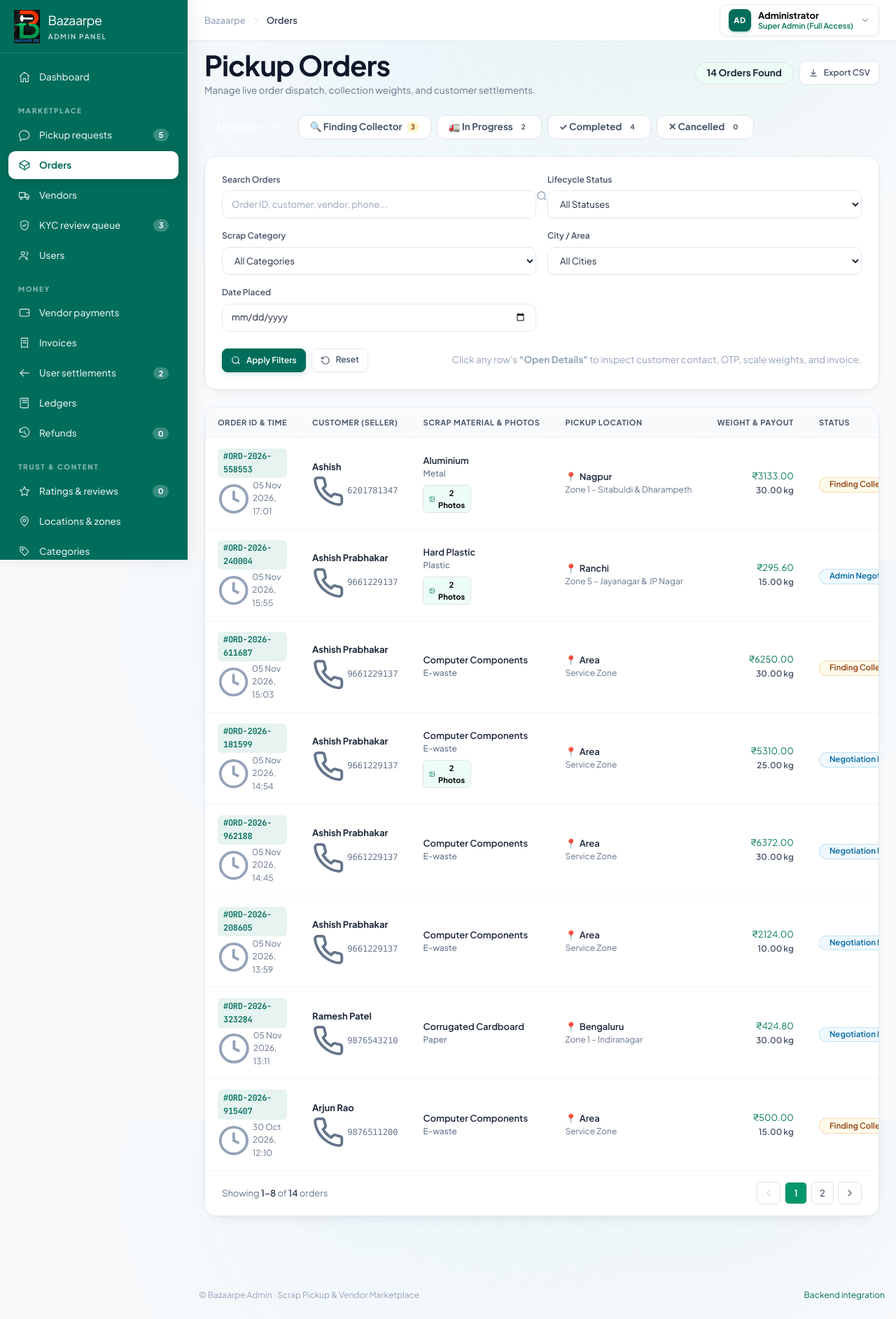
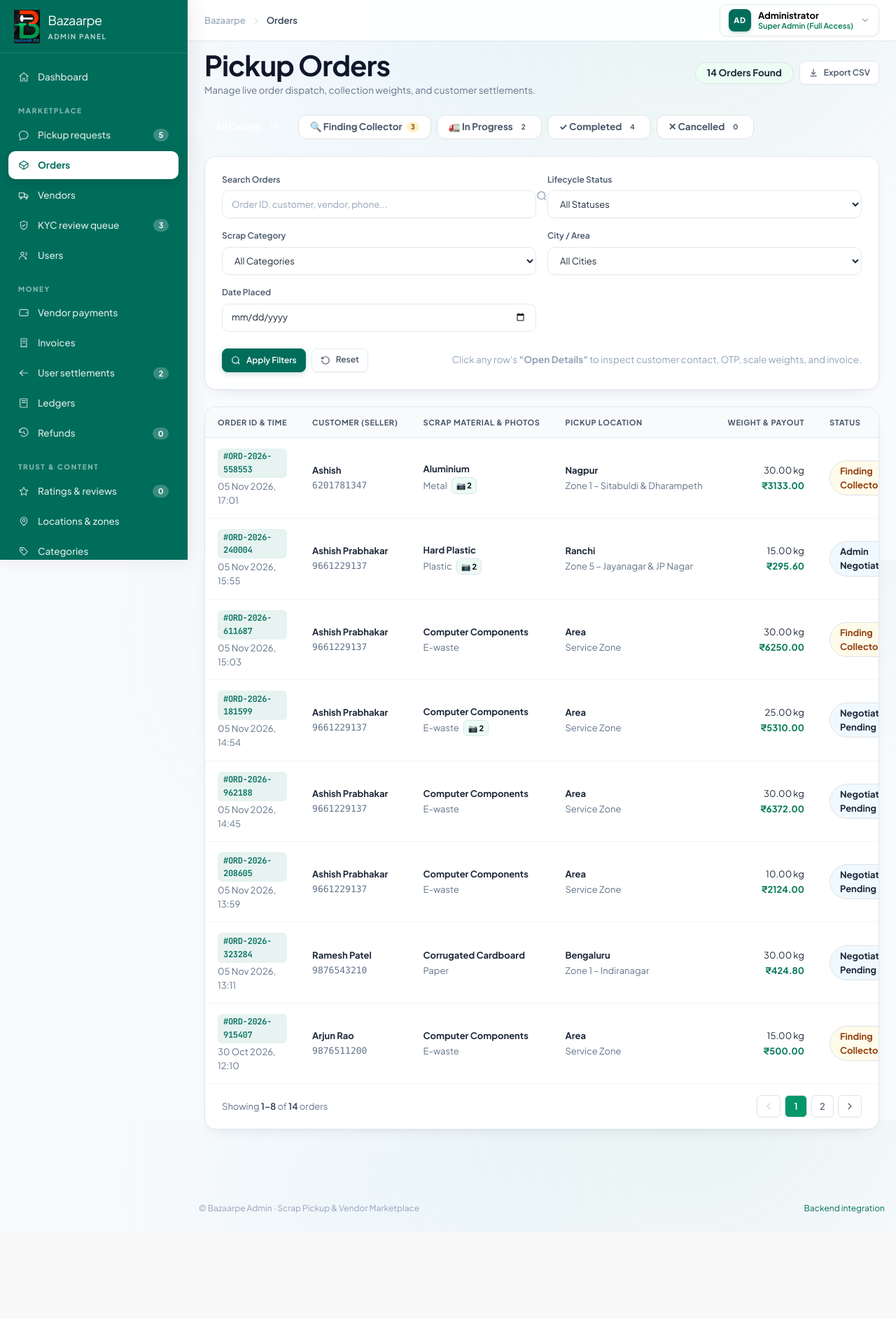
Before and after one commit to nishalpandit/bazaarpe, a Django app: page /orders.html in a window 1280 px wide. Shown: the whole page at 70% size. After the commit the page ends 1759 px from the top, so only its background shows below. Run offline with Django 5.2, Linux system fonts and the light colour scheme; a user stored in the database is signed in; data comes from the database, SQL or seed files in the repository; both versions use the stored data as it was after the commit; some libraries are stand-ins or nearby versions.

Commit message:
fix(ui): eliminate oversized table SVGs, tighten table row height, and polish typography across all list views

```diff
--- a/static/css/components.css
+++ b/static/css/components.css
@@ -1424,3 +1424,66 @@ a.bm-card:hover {
   display: inline-block !important;
   vertical-align: middle !important;
 }
+
+/* Universal SVG and Table Layout Rules */
+.bm-table,
+table {
+  border-collapse: separate !important;
+  border-spacing: 0 !important;
+  width: 100% !important;
+}
+.bm-table th,
+table th {
+  padding: 10px 16px !important;
+  font-size: 0.6875rem !important;
+  font-weight: 700 !important;
+  text-transform: uppercase !important;
+  letter-spacing: 0.05em !important;
+  color: #64748b !important;
+  background-color: #f8fafc !important;
+  border-bottom: 1px solid #e2e8f0 !important;
+  white-space: nowrap !important;
+}
+.bm-table td,
+table td {
+  padding: 11px 16px !important;
+  vertical-align: middle !important;
+  border-bottom: 1px solid #f1f5f9 !important;
+  font-size: 0.8125rem !important;
+}
+.bm-table tbody tr:hover,
+table tbody tr:hover {
+  background-color: #f8fafc !important;
+}
+.bm-table svg,
+table svg {
+  display: inline-block !important;
+  vertical-align: middle !important;
+  flex-shrink: 0 !important;
+  max-width: 16px !important;
+  max-height: 16px !important;
+}
+svg.h-3, svg.w-3 {
+  width: 12px !important;
+  height: 12px !important;
+  min-width: 12px !important;
+  max-width: 12px !important;
+}
+svg.h-3\.5, svg.w-3\.5 {
+  width: 14px !important;
+  height: 14px !important;
+  min-width: 14px !important;
+  max-width: 14px !important;
+}
+svg.h-4, svg.w-4 {
+  width: 16px !important;
+  height: 16px !important;
+  min-width: 16px !important;
+  max-width: 16px !important;
+}
+svg.h-5, svg.w-5 {
+  width: 20px !important;
+  height: 20px !important;
+  min-width: 20px !important;
+  max-width: 20px !important;
+}
--- a/templates/kyc.html
+++ b/templates/kyc.html
@@ -161,10 +161,7 @@
     </td>
     <td>
       <div class="font-bold text-slate-900 text-sm">{{ vendor.owner_name }}</div>
-      <div class="text-[0.75rem] font-mono text-slate-500 mt-0.5 flex items-center gap-1">
-        <svg class="h-3 w-3 text-emerald-600" viewBox="0 0 24 24" fill="none" stroke="currentColor" stroke-width="2"><path d="M22 16.92v3a2 2 0 0 1-2.18 2 19.79 19.79 0 0 1-8.63-3.07 19.5 19.5 0 0 1-6-6 19.79 19.79 0 0 1-3.07-8.67A2 2 0 0 1 4.11 2h3a2 2 0 0 1 2 1.72 12.84 12.84 0 0 0 .7 2.81 2 2 0 0 1-.45 2.11L8.09 9.91a16 16 0 0 0 6 6l1.27-1.27a2 2 0 0 1 2.11-.45 12.84 12.84 0 0 0 2.81.7A2 2 0 0 1 22 16.92z"/></svg>
-        <span>{{ vendor.user.username }}</span>
-      </div>
+      <div class="text-xs text-slate-500 font-mono mt-0.5">{{ vendor.user.username }}</div>
     </td>
     <td>
       <div class="font-bold text-slate-900 text-sm flex items-center gap-1">
--- a/templates/orders.html
+++ b/templates/orders.html
@@ -200,48 +200,42 @@
             {% for order in pickup_orders %}
               <tr class="hover:bg-slate-50/80 transition">
                 <td>
-                  <a class="bm-mono bm-link font-bold text-slate-900" href="order-detail.html?id={{ order.order_id }}">
+                  <a class="bm-mono font-bold text-slate-900 hover:text-emerald-700 text-sm" href="order-detail.html?id={{ order.order_id }}">
                     #{{ order.order_id }}
                   </a>
-                  <div class="text-[0.75rem] text-slate-500 mt-0.5 flex items-center gap-1">
-                    <svg class="h-3 w-3 text-slate-400" viewBox="0 0 24 24" fill="none" stroke="currentColor" stroke-width="2"><circle cx="12" cy="12" r="10"/><polyline points="12 6 12 12 16 14"/></svg>
-                    <span>{{ order.created_at|date:"d M Y, H:i" }}</span>
+                  <div class="text-xs text-slate-500 mt-0.5">
+                    {{ order.created_at|date:"d M Y, H:i" }}
                   </div>
                 </td>
                 <td>
                   <div class="font-bold text-slate-900 text-sm">
                     {{ order.user.profile.full_name|default:order.user.username }}
                   </div>
-                  <div class="text-[0.75rem] text-slate-500 font-mono flex items-center gap-1 mt-0.5">
-                    <svg class="h-3 w-3 text-emerald-600" viewBox="0 0 24 24" fill="none" stroke="currentColor" stroke-width="2"><path d="M22 16.92v3a2 2 0 0 1-2.18 2 19.79 19.79 0 0 1-8.63-3.07 19.5 19.5 0 0 1-6-6 19.79 19.79 0 0 1-3.07-8.67A2 2 0 0 1 4.11 2h3a2 2 0 0 1 2 1.72 12.84 12.84 0 0 0 .7 2.81 2 2 0 0 1-.45 2.11L8.09 9.91a16 16 0 0 0 6 6l1.27-1.27a2 2 0 0 1 2.11-.45 12.84 12.84 0 0 0 2.81.7A2 2 0 0 1 22 16.92z"/></svg>
-                    <span>{{ order.user.profile.phone|default:order.user.username }}</span>
+                  <div class="text-xs text-slate-500 font-mono mt-0.5">
+                    {{ order.user.profile.phone|default:order.user.username }}
                   </div>
                 </td>
                 <td>
-                  <div class="font-semibold text-slate-900 text-sm">
+                  <div class="font-bold text-slate-900 text-sm">
                     {{ order.subcategory.name|default:"General Scrap" }}
                   </div>
-                  <div class="text-[0.75rem] text-slate-500 font-medium">
-                    {{ order.category.name|default:"Scrap" }}
-                  </div>
-                  {% if order.images.all %}
-                    <div class="mt-1.5 flex items-center gap-1.5 flex-wrap">
+                  <div class="text-xs text-slate-500 mt-0.5 flex items-center gap-1.5">
+                    <span>{{ order.category.name|default:"Scrap" }}</span>
+                    {% if order.images.all %}
                       <button type="button"
                               onclick="openOrderPhotosModal('{{ order.order_id }}', [{% for img in order.images.all %}'{{ img.image_url }}'{% if not forloop.last %},{% endif %}{% endfor %}])"
-                              class="inline-flex items-center gap-1 text-[0.6875rem] font-bold text-emerald-800 bg-emerald-50 hover:bg-emerald-100 active:scale-95 px-2 py-0.5 rounded-md border border-emerald-300 transition shadow-xs cursor-pointer"
+                              class="inline-flex items-center gap-1 text-[0.6875rem] font-bold text-emerald-800 bg-emerald-50 hover:bg-emerald-100 px-1.5 py-0.5 rounded border border-emerald-200 cursor-pointer"
                               title="Click to view photos">
-                        <svg class="h-3 w-3 text-emerald-700" viewBox="0 0 24 24" fill="none" stroke="currentColor" stroke-width="2"><rect width="18" height="18" x="3" y="3" rx="2" ry="2"/><circle cx="9" cy="9" r="2"/><path d="m21 15-3.086-3.086a2 2 0 0 0-2.828 0L6 21"/></svg>
-                        <span>{{ order.images.count }} Photo{{ order.images.count|pluralize }}</span>
+                        <span>📷 {{ order.images.count }}</span>
                       </button>
-                    </div>
-                  {% endif %}
+                    {% endif %}
+                  </div>
                 </td>
                 <td>
-                  <div class="text-sm font-semibold text-slate-900 flex items-center gap-1">
-                    <span>📍</span>
-                    <span>{{ order.address.city|default:"Area" }}</span>
+                  <div class="text-sm font-bold text-slate-900">
+                    {{ order.address.city|default:"Area" }}
                   </div>
-                  <div class="text-[0.75rem] text-slate-500 truncate max-w-[200px]" title="{% if order.address %}{{ order.address.formatted_address }}{% endif %}">
+                  <div class="text-xs text-slate-500 truncate max-w-[200px] mt-0.5" title="{% if order.address %}{{ order.address.formatted_address }}{% endif %}">
                     {% if order.address and order.address.service_zone %}
                       {{ order.address.service_zone.name }}
                     {% elif order.address and order.address.formatted_address %}
@@ -252,40 +246,39 @@
                   </div>
                 </td>
                 <td class="text-right">
-                  <div class="font-extrabold text-emerald-700 text-base">
+                  <div class="font-extrabold text-slate-900 text-sm">
+                    {{ order.final_weight|default:order.approx_weight }} kg
+                  </div>
+                  <div class="text-xs text-emerald-700 font-bold mt-0.5">
                     ₹{{ order.final_agreed_price|default:order.approx_price }}
-                  </div>
-                  <div class="text-[0.75rem] text-slate-600 font-semibold mt-0.5">
-                    {{ order.final_weight|default:order.approx_weight }} kg
                   </div>
                 </td>
                 <td>
                   {% if order.status == 'COMPLETED' or order.status == 'USER_REVIEW' or order.status == 'USER_PAYOUT' %}
-                    <span class="bm-badge bg-emerald-50 text-emerald-700 ring-emerald-600/20 font-bold flex items-center gap-1.5 w-fit">
-                      <span class="h-2 w-2 rounded-full bg-emerald-600"></span>
+                    <span class="inline-flex items-center gap-1 px-2.5 py-1 rounded-full text-xs font-bold bg-emerald-50 text-emerald-800 border border-emerald-200">
+                      <span class="h-1.5 w-1.5 rounded-full bg-emerald-600"></span>
                       <span>Completed</span>
                     </span>
                   {% elif order.status == 'CANCELLED' %}
-                    <span class="bm-badge bg-rose-50 text-rose-700 ring-rose-600/20 font-bold flex items-center gap-1.5 w-fit">
-                      <span class="h-2 w-2 rounded-full bg-rose-600"></span>
+                    <span class="inline-flex items-center gap-1 px-2.5 py-1 rounded-full text-xs font-bold bg-rose-50 text-rose-700 border border-rose-200">
+                      <span class="h-1.5 w-1.5 rounded-full bg-rose-600"></span>
                       <span>Cancelled</span>
                     </span>
                   {% elif order.status == 'SEARCHING_VENDOR' %}
-                    <span class="bm-badge bg-amber-50 text-amber-800 ring-amber-600/25 font-bold flex items-center gap-1.5 w-fit">
-                      <span class="h-2 w-2 rounded-full bg-amber-600 animate-pulse"></span>
+                    <span class="inline-flex items-center gap-1 px-2.5 py-1 rounded-full text-xs font-bold bg-amber-50 text-amber-800 border border-amber-200">
+                      <span class="h-1.5 w-1.5 rounded-full bg-amber-600 animate-pulse"></span>
                       <span>Finding Collector</span>
                     </span>
                   {% else %}
-                    <span class="bm-badge bg-sky-50 text-sky-700 ring-sky-600/20 font-bold flex items-center gap-1.5 w-fit">
-                      <span class="h-2 w-2 rounded-full bg-sky-600"></span>
+                    <span class="inline-flex items-center gap-1 px-2.5 py-1 rounded-full text-xs font-bold bg-sky-50 text-sky-800 border border-sky-200">
+                      <span class="h-1.5 w-1.5 rounded-full bg-sky-600"></span>
                       <span>{{ order.get_status_display }}</span>
                     </span>
                   {% endif %}
                 </td>
                 <td class="text-right">
-                  <a class="bm-btn-primary bm-btn-sm font-bold flex items-center justify-center gap-1" href="order-detail.html?id={{ order.order_id }}">
-                    <span>Open</span>
-                    <svg class="h-3 w-3" viewBox="0 0 24 24" fill="none" stroke="currentColor" stroke-width="2.5"><path d="m9 18 6-6-6-6"/></svg>
+                  <a class="bm-btn-primary bm-btn-sm" href="order-detail.html?id={{ order.order_id }}">
+                    Open Details
                   </a>
                 </td>
               </tr>
--- a/templates/vendors.html
+++ b/templates/vendors.html
@@ -161,10 +161,7 @@
   </td>
   <td>
     <div class="font-bold text-slate-900 text-sm">{{ vendor.owner_name }}</div>
-    <div class="text-[0.75rem] text-slate-500 font-mono mt-0.5 flex items-center gap-1">
-      <svg class="h-3 w-3 text-emerald-600" viewBox="0 0 24 24" fill="none" stroke="currentColor" stroke-width="2"><path d="M22 16.92v3a2 2 0 0 1-2.18 2 19.79 19.79 0 0 1-8.63-3.07 19.5 19.5 0 0 1-6-6 19.79 19.79 0 0 1-3.07-8.67A2 2 0 0 1 4.11 2h3a2 2 0 0 1 2 1.72 12.84 12.84 0 0 0 .7 2.81 2 2 0 0 1-.45 2.11L8.09 9.91a16 16 0 0 0 6 6l1.27-1.27a2 2 0 0 1 2.11-.45 12.84 12.84 0 0 0 2.81.7A2 2 0 0 1 22 16.92z"/></svg>
-      <span>{{ vendor.user.username }}</span>
-    </div>
+    <div class="text-xs text-slate-500 font-mono mt-0.5">{{ vendor.user.username }}</div>
   </td>
   <td>
     <div class="font-semibold text-slate-900 text-sm flex items-center gap-1">
```
Also changed, not shown: templates/requests.html (+29 -36 lines), templates/users.html (+2 -5 lines), db.sqlite3.
